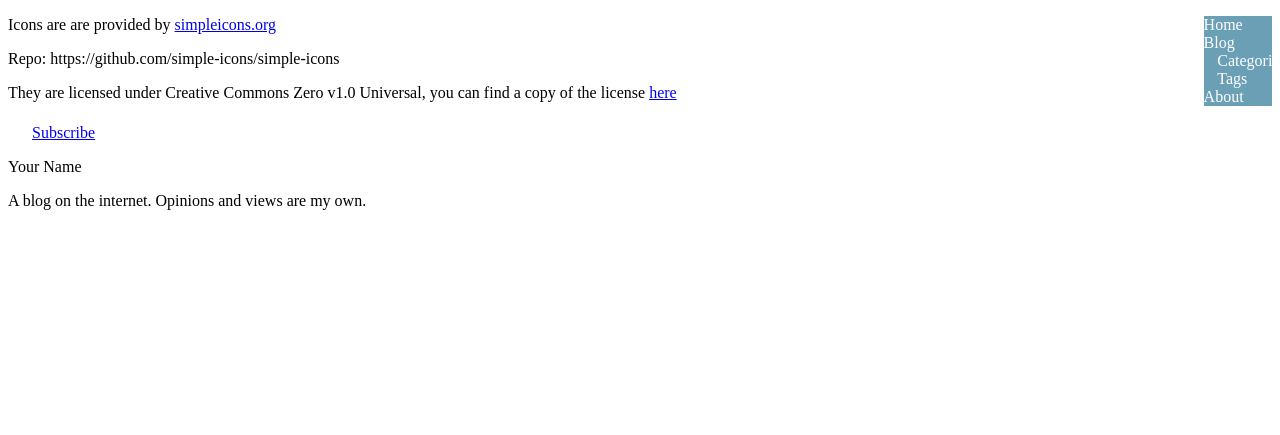
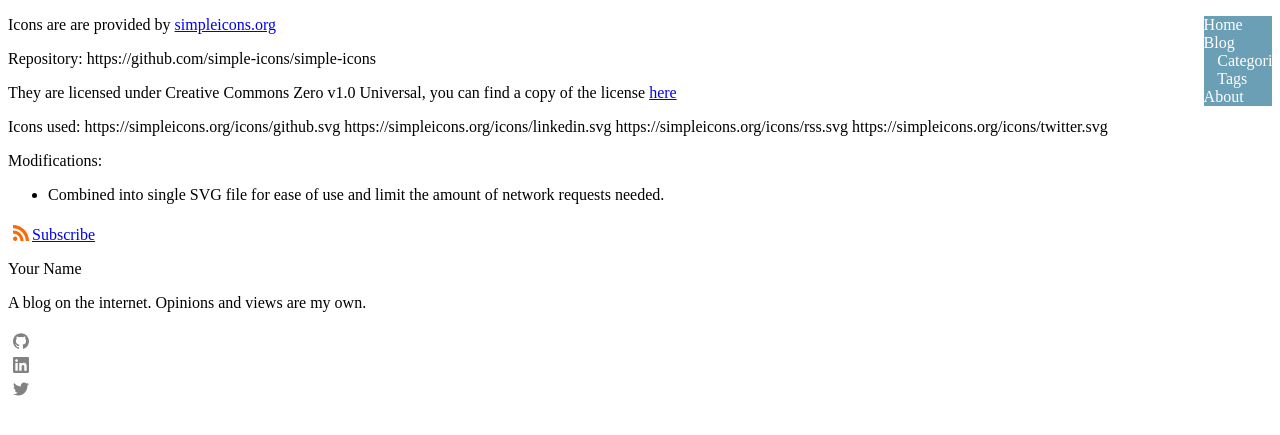
Before and after one commit to HackingPheasant/jekyll-theme-pheasants-nest, a Jekyll site: the page built from assets/images/icons/README.md, in a window 1280 px wide. Shown: the top 435 px of the page. Built offline with Jekyll 4.4.1, drawn with Linux system fonts in a browser that asks for light colours; our own code applies the rules of GitHub Pages for plain Markdown files.

Commit message:
footer: get working svg's

```diff
--- a/_config.yml
+++ b/_config.yml
@@ -29,6 +29,7 @@ author:
   social:
     twitter: username
     github:  username
+    linkedin: username
 
 # Build settings
 # remote_theme: HackingPheasant/jekyll-theme-pheasants-nest
--- a/_includes/footer.html
+++ b/_includes/footer.html
@@ -3,8 +3,8 @@
       <div class="footer-col">
         <p class="feed-subscribe">
           <a href="{{ 'atom.xml' | relative_url }}">
-            <svg xmlns="http://www.w3.org/2000/svg" class="svg-icon icon-orange">
-                <use href="{{ '/assets/images/icons/rss.svg' | relative_url }}"></use>
+            <svg class="svg-icon icon-orange" viewBox="0 0 24 24">
+                <use href="{{ '/assets/images/icons/simple-icons.svg#rss' | relative_url }}"></use>
             </svg><span>Subscribe</span>
           </a>
         </p>
--- a/_includes/social.html
+++ b/_includes/social.html
@@ -4,8 +4,8 @@
   {%- if social.github -%}
   <div>
       <a rel="me" href="https://github.com/{{ social.github | cgi_escape | escape }}" title="{{ social.github | escape }}">
-          <svg class="svg-icon icon-grey">
-              <use href="/assets/images/icons/github.svg"></use>
+          <svg class="svg-icon icon-grey" viewBox="0 0 24 24">
+              <use href="/assets/images/icons/simple-icons.svg#github"></use>
           </svg>
       </a>
   </div>
@@ -13,8 +13,8 @@
   {%- if social.linkedin -%}
   <div>
       <a rel="me" href="https://www.linkedin.com/in/{{ social.linkedin | cgi_escape | escape }}" title="{{ social.linkedin | escape }}">
-          <svg class="svg-icon icon-grey">
-              <use href="/assets/images/icons/linkedin.svg"></use>
+          <svg class="svg-icon icon-grey" viewBox="0 0 24 24">
+              <use href="/assets/images/icons/simple-icons.svg#linkedin"></use>
           </svg>
       </a>
   </div>
@@ -22,8 +22,8 @@
   {%- if social.twitter -%}
   <div>
       <a rel="me" href="https://twitter.com/{{ social.twitter | cgi_escape | escape }}" title="{{ social.twitter | escape }}">
-          <svg class="svg-icon icon-grey">
-              <use href="/assets/images/icons/twitter.svg"></use>
+          <svg class="svg-icon icon-grey" viewBox="0 0 24 24">
+              <use href="/assets/images/icons/simple-icons.svg#twitter"></use>
           </svg>
       </a>
   </div>
--- a/_sass/utilities.scss
+++ b/_sass/utilities.scss
@@ -3,8 +3,8 @@
   color: $icon-orange;
 }
 
-.icon-gray {
-  color: $icon-gray;
+.icon-grey {
+  color: $icon-grey;
 }
 
 .svg-icon {
--- a/_sass/variables.scss
+++ b/_sass/variables.scss
@@ -4,7 +4,7 @@
 
 // Colors
 $icon-orange: #f66a0a;
-$icon-gray: #828282;
+$icon-grey: #828282;
 $nav-color: #6a9fb5;
 
 // Breakpoints
--- a/assets/images/icons/README.md
+++ b/assets/images/icons/README.md
@@ -1,5 +1,14 @@
 Icons are are provided by [simpleicons.org](https://simpleicons.org)
 
-Repo: https://github.com/simple-icons/simple-icons
+Repository: https://github.com/simple-icons/simple-icons
 
 They are licensed under Creative Commons Zero v1.0 Universal, you can find a copy of the license [here](https://github.com/simple-icons/simple-icons/blob/develop/LICENSE.md)
+
+Icons used:
+https://simpleicons.org/icons/github.svg
+https://simpleicons.org/icons/linkedin.svg
+https://simpleicons.org/icons/rss.svg
+https://simpleicons.org/icons/twitter.svg
+
+Modifications:
+- Combined into single SVG file for ease of use and limit the amount of network requests needed.
```
Also changed, not shown: assets/images/icons/simple-icons.svg (added).
